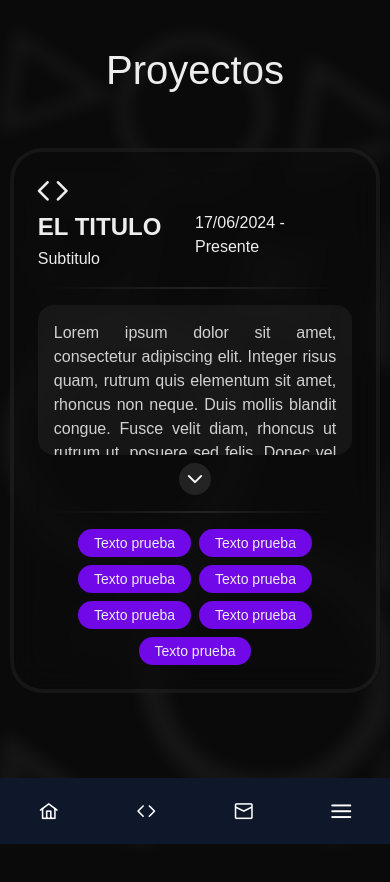
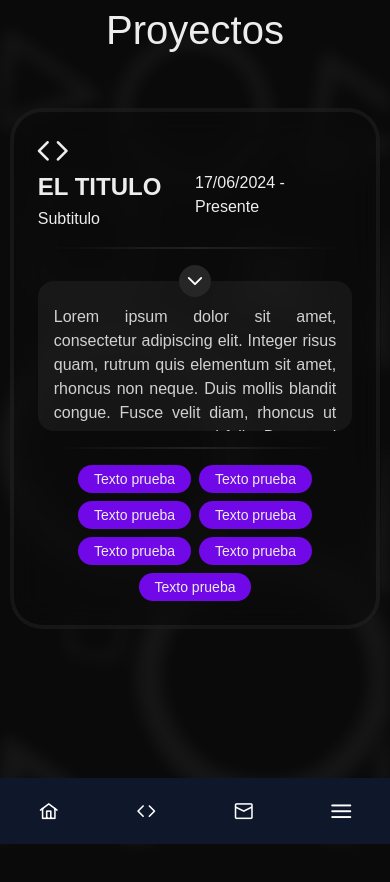
Before and after one commit to ZimmerMike/mikes-portfolio, a Next.js app: page /projects in a window 390 px wide. Shown: the top 882 px of the page. After the commit the page ends 844 px from the top, so only its background shows below. Built offline with nearby package versions, Linux system fonts and the light colour scheme.

Commit message:
Fixing responsive design breakpoints, finishing InfoCard prototype.

```diff
--- a/src/app/(with-nav)/layout.tsx
+++ b/src/app/(with-nav)/layout.tsx
@@ -8,9 +8,9 @@ export default function WithNavLayout({ children }: { children: ReactNode }) {
     <>
       <PlayStationBackground />
       <GlowEffect />
-      <main className="flex relative z-10 pt-10 pb-20 md:py-20">
+      <main className="flex relative z-10">
         <Navbar />
-        <section className="h-screen w-screen md:w-2/3 md:px-12">{children}</section>
+        <section className="h-screen w-screen lg:w-2/3 lg:px-12">{children}</section>
       </main>
     </>
   );
--- a/src/components/InfoCard/InfoCard.tsx
+++ b/src/components/InfoCard/InfoCard.tsx
@@ -13,7 +13,7 @@ export default function InfoCard(props: InfoCardProps) {
     <>
       <main className="container">
         <div className="flex flex-col items-center">
-          <div className="flex flex-col items-center backdrop-blur-lg bg-[#0a0a0a]/50 border-4 border-white/5 w-[95%] h-fit p-6 md:p-8 rounded-4xl">
+          <div className="flex flex-col items-center backdrop-blur-lg bg-[#0a0a0a]/50 border-4 border-white/5 w-[95%] h-fit p-6 lg:p-8 rounded-4xl">
             {/* Card header */}
             <header className="w-full">
               <i className={`text-3xl pi ${ props.icon }`} />
@@ -30,17 +30,17 @@ export default function InfoCard(props: InfoCardProps) {
             { separator }
             {/* Card content */}
             <section className="w-full h-fit">
-              <div className={`w-full bg-white/5 rounded-2xl p-4 transition-all duration-300 ${
+              <div className="w-full flex justify-center -mb-4">
+                <button
+                  onClick={() => setExpanded(!expanded)}
+                  className="w-8 h-8 rounded-full bg-neutral-800 hover:bg-neutral-700 flex items-center justify-center transition-all cursor-pointer">
+                  <i className={`pi pi-chevron-down text-white transition-transform duration-300 ${ expanded ? 'rotate-180' : '' }`} />
+                </button>
+              </div>
+              <div className={`w-full bg-white/5 rounded-2xl py-6 px-4 transition-all duration-300 ${
                 expanded ? 'max-h-[400px] overflow-y-scroll' : 'max-h-[150px] overflow-hidden'
               }`}>
                 <p className="text-justify text-white/80 whitespace-pre-line">{ props.description }</p>
-              </div>
-              <div className="w-full flex justify-center mt-2">
-                <button
-                  onClick={() => setExpanded(!expanded)}
-                  className="w-8 h-8 rounded-full bg-white/10 hover:bg-white/20 flex items-center justify-center transition-all cursor-pointer">
-                  <i className={`pi pi-chevron-down text-white transition-transform duration-300 ${ expanded ? 'rotate-180' : '' }`} />
-                </button>
               </div>
             </section>
             { separator }
--- a/src/components/MobileMenu/MobileMenu.tsx
+++ b/src/components/MobileMenu/MobileMenu.tsx
@@ -12,13 +12,13 @@ export default function MobileMenu() {
       {/* Botón para abrir menú */}
       <button
         onClick={() => setMenuOpen(true)}
-        className="md:hidden flex items-center justify-center w-full py-2">
+        className="lg:hidden flex items-center justify-center w-full py-2">
         <i className="pi pi-bars text-xl" />
       </button>
 
       {/* Menú lateral flotante */}
-      <div className={`fixed inset-0 z-50 flex justify-end md:hidden transition-all duration-300 ${menuOpen ? 'bg-black/70 visible opacity-100' : 'opacity-0 invisible'}`}>
-        <div className={`bg-slate-900 px-6 py-2 w-1/4 sm:w-1/2 md:w-1/4 shadow-lg absolute bottom-0 rounded-t-2xl transition-transform duration-500 ${menuOpen ? 'translate-y-0' : 'translate-y-full'}`}>
+      <div className={`fixed inset-0 z-50 flex justify-end lg:hidden transition-all duration-300 ${menuOpen ? 'bg-black/70 visible opacity-100' : 'opacity-0 invisible'}`}>
+        <div className={`bg-slate-900 px-6 py-2 w-1/4 lg:w-1/4 shadow-lg absolute bottom-0 rounded-t-2xl transition-transform duration-500 ${menuOpen ? 'translate-y-0' : 'translate-y-full'}`}>
           <ul className="flex flex-col gap-4">
             <NavbarItem href="/experience" icon="pi-briefcase" label="Experiencia" />
             <NavbarItem href="/education" icon="pi-book" label="Educación" />
--- a/src/components/Navbar/Navbar.tsx
+++ b/src/components/Navbar/Navbar.tsx
@@ -14,8 +14,8 @@ export default function Navbar() {
   return (
     <>
       {/* Desktop: sidebar */}
-      <aside className="hidden md:flex w-1/3 h-screen items-center justify-center text-white z-50">
-        <div className="flex w-full items-center md:flex-col md:gap-2 md:w-[90%]">
+      <aside className="hidden lg:flex w-1/3 h-screen items-center justify-center text-white z-50">
+        <div className="flex w-full items-center lg:flex-col lg:gap-2 lg:w-[90%]">
           {navItems.map((item) => (
             <NavbarItem
               key={item.href}
@@ -27,8 +27,8 @@ export default function Navbar() {
       </aside>
 
       {/* Mobile: navbar bottom */}
-      <nav className="md:hidden flex w-screen bg-slate-900 text-white fixed bottom-0 left-0 z-50">
-        <div className="flex w-full items-center overflow-x-scroll md:flex-col md:gap-2 md:w-[90%]">
+      <nav className="lg:hidden flex w-screen bg-slate-900 text-white fixed bottom-0 left-0 z-50">
+        <div className="flex w-full items-center overflow-x-scroll lg:flex-col lg:gap-2 lg:w-[90%]">
           <NavbarItem href="/" icon="pi-home" label="" />
           <NavbarItem href="/projects" icon="pi-code" label="" />
           <NavbarItem href="/contact" icon="pi-envelope" label="" />
--- a/src/components/NavbarItem/NavbarItem.tsx
+++ b/src/components/NavbarItem/NavbarItem.tsx
@@ -3,10 +3,10 @@ import Link from "next/link";
 
 export default function NavbarItem({ href, icon, label }: NavbarItemProps) {
   return (
-    <div className="w-full rounded-2xl md:border-2 md:border-white/5 md:bg-[#0a0a0a] hover:bg-white/5 hover:backdrop-blur-2xl hover:scale-105 transition-transform duration-400">
-      <Link className="px-2 py-6 flex items-center justify-center gap-2 md:px-6 md:py-4" href={ href }>
+    <div className="w-full rounded-2xl lg:border-2 lg:border-white/5 lg:bg-[#0a0a0a] hover:bg-white/5 hover:backdrop-blur-2xl hover:scale-105 transition-transform duration-400">
+      <Link className="px-2 py-6 flex items-center justify-center gap-2 lg:px-6 lg:py-4" href={ href }>
         <i className={`text-lg pi ${ icon }`} />
-        <span className="hidden md:inline">{ label }</span>
+        <span className="hidden lg:inline">{ label }</span>
       </Link>
     </div>
   );
```
